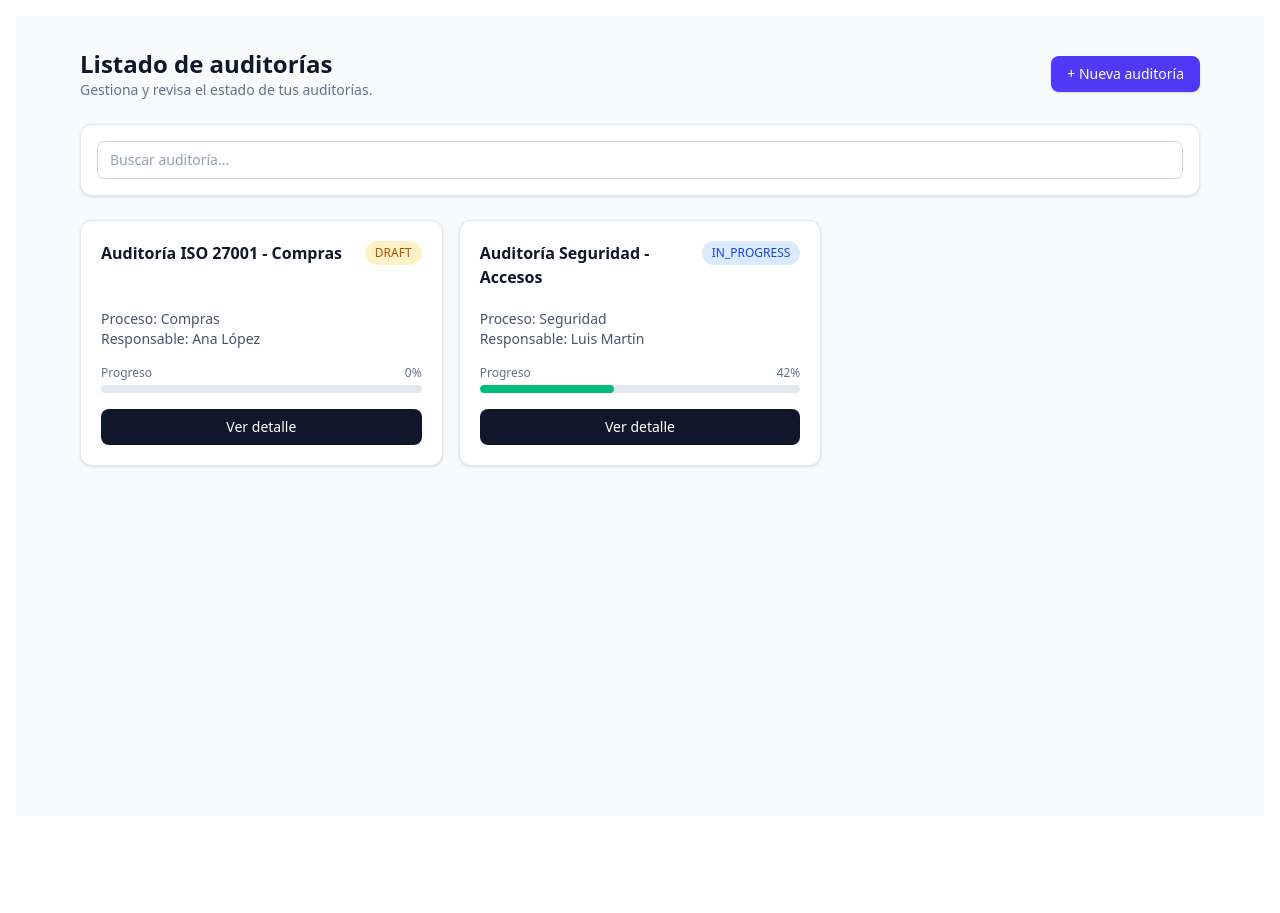
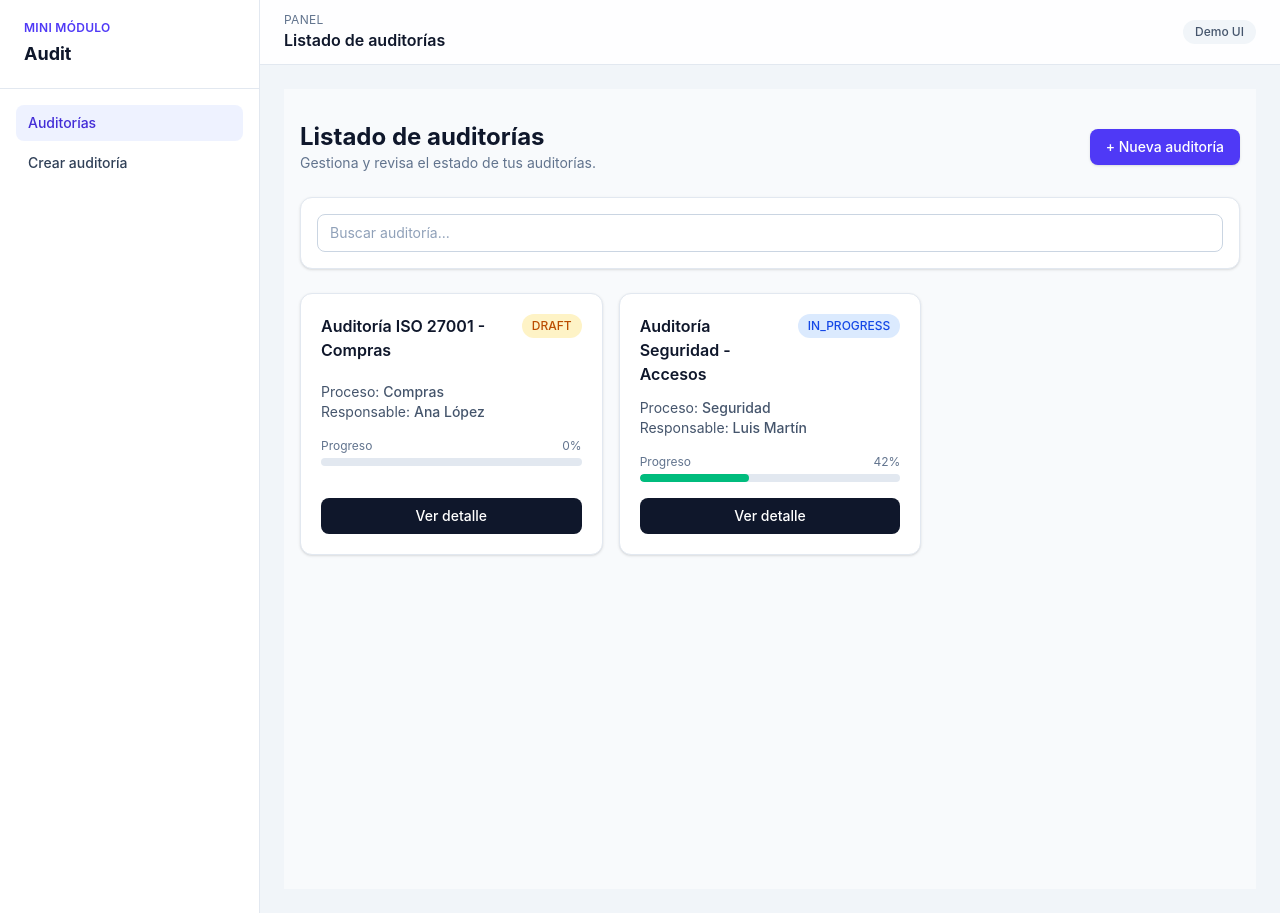
Before and after one commit to Paradels/Mini-Modulo-Audit, a Vue app: page /audits in a window 1280 px wide. Before the commit the page ends 832 px from the top, so only its background shows below. Built offline with nearby package versions, Linux system fonts and the light colour scheme.

Commit message:
feat(ui): add reusable UI components and responsive app shell

```diff
--- a/src/App.vue
+++ b/src/App.vue
@@ -1,12 +1,63 @@
 <!-- filepath: /mnt/c/Users/LUISM/OneDrive/Escritorio/Prueba Tec/Mini-Modulo-Audit/src/App.vue -->
 <template>
-  <router-view />
+  <div class="min-h-screen bg-slate-100 text-slate-900 md:grid md:grid-cols-[260px_1fr]">
+    <aside class="hidden border-r border-slate-200 bg-white md:flex md:flex-col">
+      <div class="border-b border-slate-200 px-6 py-5">
+        <p class="text-xs font-semibold uppercase tracking-wide text-indigo-600">Mini Módulo</p>
+        <h1 class="mt-1 text-lg font-bold">Audit</h1>
+      </div>
+
+      <nav class="flex-1 space-y-1 p-4">
+        <RouterLink
+          to="/audits"
+          class="block rounded-lg px-3 py-2 text-sm font-medium transition"
+          :class="route.path.startsWith('/audits') && !route.path.includes('/new')
+            ? 'bg-indigo-50 text-indigo-700'
+            : 'text-slate-700 hover:bg-slate-100'"
+        >
+          Auditorías
+        </RouterLink>
+        <RouterLink
+          to="/audits/new"
+          class="block rounded-lg px-3 py-2 text-sm font-medium transition"
+          :class="route.path === '/audits/new'
+            ? 'bg-indigo-50 text-indigo-700'
+            : 'text-slate-700 hover:bg-slate-100'"
+        >
+          Crear auditoría
+        </RouterLink>
+      </nav>
+    </aside>
+
+    <div class="min-w-0">
+      <header class="sticky top-0 z-10 border-b border-slate-200 bg-white/90 backdrop-blur">
+        <div class="flex h-16 items-center justify-between px-4 sm:px-6">
+          <div>
+            <p class="text-xs uppercase tracking-wide text-slate-500">Panel</p>
+            <h2 class="text-sm font-semibold sm:text-base">{{ pageTitle }}</h2>
+          </div>
+          <span class="rounded-full bg-slate-100 px-3 py-1 text-xs font-medium text-slate-600">
+            Demo UI
+          </span>
+        </div>
+      </header>
+
+      <main class="px-4 py-6 sm:px-6">
+        <router-view />
+      </main>
+    </div>
+  </div>
 </template>
 
 <script setup>
-// App raíz solo renderiza las vistas por ruta
+import { computed } from "vue";
+import { useRoute } from "vue-router";
+
+const route = useRoute();
+
+const pageTitle = computed(() => {
+  if (route.path === "/audits/new") return "Crear auditoría";
+  if (route.path.startsWith("/audits/")) return "Detalle de auditoría";
+  return "Listado de auditorías";
+});
 </script>
-
-<style>
-body { font-family: system-ui, sans-serif; margin: 16px; }
-</style>
--- /dev/null
+++ b/src/components/ui/UiBadge.vue
@@ -0,0 +1,33 @@
+<template>
+  <span class="inline-flex items-center rounded-full px-2.5 py-1 text-xs font-semibold" :class="toneClass">
+    <slot />
+  </span>
+</template>
+
+<script setup>
+import { computed } from "vue";
+
+const props = defineProps({
+  tone: {
+    type: String,
+    default: "neutral",
+  },
+});
+
+const toneClass = computed(() => {
+  switch (props.tone) {
+    case "success":
+      return "bg-emerald-100 text-emerald-700";
+    case "warning":
+      return "bg-amber-100 text-amber-700";
+    case "danger":
+      return "bg-rose-100 text-rose-700";
+    case "info":
+      return "bg-blue-100 text-blue-700";
+    case "indigo":
+      return "bg-indigo-100 text-indigo-700";
+    default:
+      return "bg-slate-100 text-slate-700";
+  }
+});
+</script>
--- /dev/null
+++ b/src/components/ui/UiCard.vue
@@ -0,0 +1,14 @@
+<template>
+  <article class="rounded-xl border border-slate-200 bg-white p-4 shadow-sm" :class="customClass">
+    <slot />
+  </article>
+</template>
+
+<script setup>
+defineProps({
+  customClass: {
+    type: String,
+    default: "",
+  },
+});
+</script>
--- /dev/null
+++ b/src/components/ui/UiModal.vue
@@ -0,0 +1,52 @@
+<template>
+  <teleport to="body">
+    <div v-if="open" class="fixed inset-0 z-40 flex items-center justify-center p-4">
+      <div class="absolute inset-0 bg-slate-900/40" @click="$emit('close')" />
+      <div class="relative z-10 w-full max-w-md rounded-xl border border-slate-200 bg-white p-5 shadow-lg">
+        <div class="mb-2 flex items-center justify-between">
+          <h3 class="text-base font-semibold text-slate-900">{{ title }}</h3>
+          <button class="text-slate-500 hover:text-slate-700" @click="$emit('close')">✕</button>
+        </div>
+        <div class="text-sm text-slate-600">
+          <slot />
+        </div>
+        <div class="mt-4 flex justify-end gap-2">
+          <button
+            type="button"
+            class="rounded-lg border border-slate-300 px-3 py-2 text-sm font-medium text-slate-700 hover:bg-slate-100"
+            @click="$emit('close')"
+          >
+            Cerrar
+          </button>
+          <button
+            v-if="showConfirm"
+            type="button"
+            class="rounded-lg bg-indigo-600 px-3 py-2 text-sm font-medium text-white hover:bg-indigo-700"
+            @click="$emit('confirm')"
+          >
+            Confirmar
+          </button>
+        </div>
+      </div>
+    </div>
+  </teleport>
+</template>
+
+<script setup>
+defineProps({
+  open: {
+    type: Boolean,
+    default: false,
+  },
+  title: {
+    type: String,
+    default: "",
+  },
+  showConfirm: {
+    type: Boolean,
+    default: false,
+  },
+});
+
+defineEmits(["close", "confirm"]);
+</script>
--- /dev/null
+++ b/src/components/ui/UiSkeleton.vue
@@ -0,0 +1,12 @@
+<template>
+  <div class="animate-pulse rounded-lg bg-slate-200" :class="customClass" />
+</template>
+
+<script setup>
+defineProps({
+  customClass: {
+    type: String,
+    default: "h-4 w-full",
+  },
+});
+</script>
--- /dev/null
+++ b/src/components/ui/UiTable.vue
@@ -0,0 +1,45 @@
+<template>
+  <div class="overflow-hidden rounded-xl border border-slate-200 bg-white shadow-sm">
+    <div class="overflow-x-auto">
+      <table class="min-w-full divide-y divide-slate-200">
+        <thead class="bg-slate-50">
+          <tr>
+            <th
+              v-for="column in columns"
+              :key="column.key"
+              class="px-4 py-3 text-left text-xs font-semibold uppercase tracking-wide text-slate-600"
+            >
+              {{ column.label }}
+            </th>
+          </tr>
+        </thead>
+        <tbody class="divide-y divide-slate-100 text-sm">
+          <tr v-for="row in rows" :key="row[rowKey]" class="hover:bg-slate-50">
+            <td v-for="column in columns" :key="column.key" class="px-4 py-3 text-slate-700">
+              <slot :name="`cell-${column.key}`" :row="row">
+                {{ row[column.key] }}
+              </slot>
+            </td>
+          </tr>
+        </tbody>
+      </table>
+    </div>
+  </div>
+</template>
+
+<script setup>
+defineProps({
+  columns: {
+    type: Array,
+    required: true,
+  },
+  rows: {
+    type: Array,
+    required: true,
+  },
+  rowKey: {
+    type: String,
+    default: "id",
+  },
+});
+</script>
--- /dev/null
+++ b/src/components/ui/UiToast.vue
@@ -0,0 +1,41 @@
+<template>
+  <teleport to="body">
+    <div
+      v-if="open"
+      class="fixed bottom-4 right-4 z-50 rounded-lg border px-4 py-3 text-sm shadow-lg"
+      :class="toneClass"
+    >
+      {{ message }}
+    </div>
+  </teleport>
+</template>
+
+<script setup>
+import { computed } from "vue";
+
+const props = defineProps({
+  open: {
+    type: Boolean,
+    default: false,
+  },
+  message: {
+    type: String,
+    default: "",
+  },
+  tone: {
+    type: String,
+    default: "info",
+  },
+});
+
+const toneClass = computed(() => {
+  switch (props.tone) {
+    case "success":
+      return "border-emerald-200 bg-emerald-50 text-emerald-800";
+    case "danger":
+      return "border-rose-200 bg-rose-50 text-rose-800";
+    default:
+      return "border-slate-200 bg-white text-slate-700";
+  }
+});
+</script>
```
